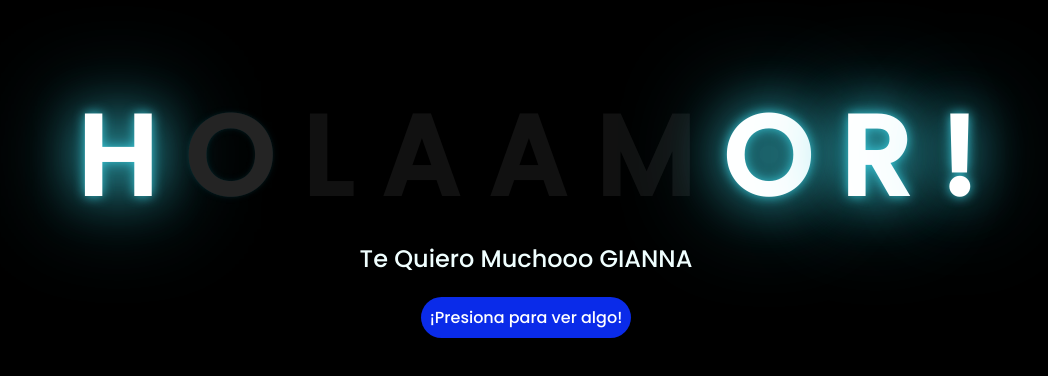
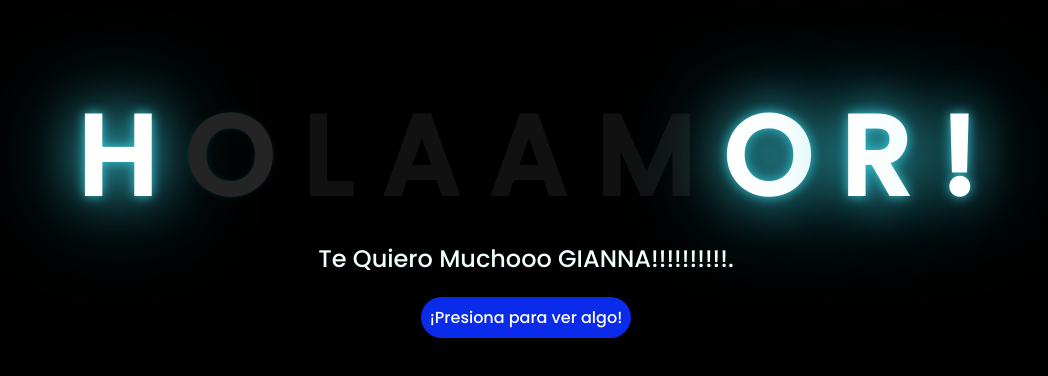
Before and after one commit to Emerson26773737/Flores, a plain HTML site: page index.html in a window 1280 px wide. Shown: the part 130-506 px from the top of the page, without its empty margins (122-1170 px from the left). Drawn offline with Linux system fonts and the light colour scheme.

Commit message:
Add files via upload

```diff
--- a/index.html
+++ b/index.html
@@ -23,7 +23,7 @@
         <span>!</span>
     </div>
     <div class="description">
-        <span>Te Quiero Muchooo GIANNA</span>
+    <span>Te Quiero Muchooo GIANNA!!!!!!!!!!.</span>
     </div>
     <div class="button">
         <button class="botones">
```
Also changed, not shown: flower.html (+1 -1 lines).
